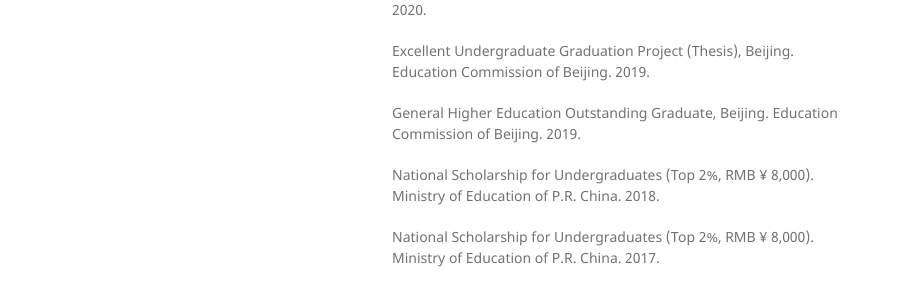
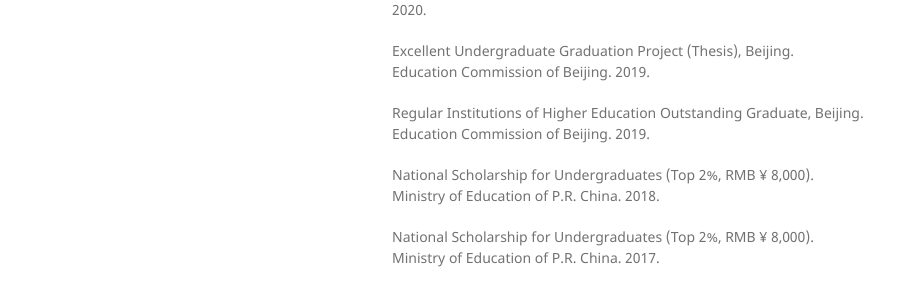
Before and after one commit to PhoebusSi/siqingyi, a Jekyll site: the page built from index.md, in a window 1280 px wide and 1338 px high. Shown: the part 1000-1297 px from the top of the window, without its empty margins (178-1098 px from the left). Built offline with Jekyll 4.4.1, drawn with Linux system fonts in a browser that asks for light colours; our own code applies the rules of GitHub Pages for plain Markdown files.

Commit message:
Update index.md

```diff
--- a/index.md
+++ b/index.md
@@ -37,7 +37,7 @@ Excellent Student Cadre, University of Chinese Academy of Sciences (UCAS). 2020.
 Excellent Undergraduate Graduation Project (Thesis), Beijing.
 Education Commission of Beijing. 2019.
 
-General Higher Education Outstanding Graduate, Beijing.
+Regular Institutions of Higher Education Outstanding Graduate, Beijing.
 Education Commission of Beijing. 2019.
 
 National Scholarship for Undergraduates (Top 2%, RMB ¥ 8,000).
```
